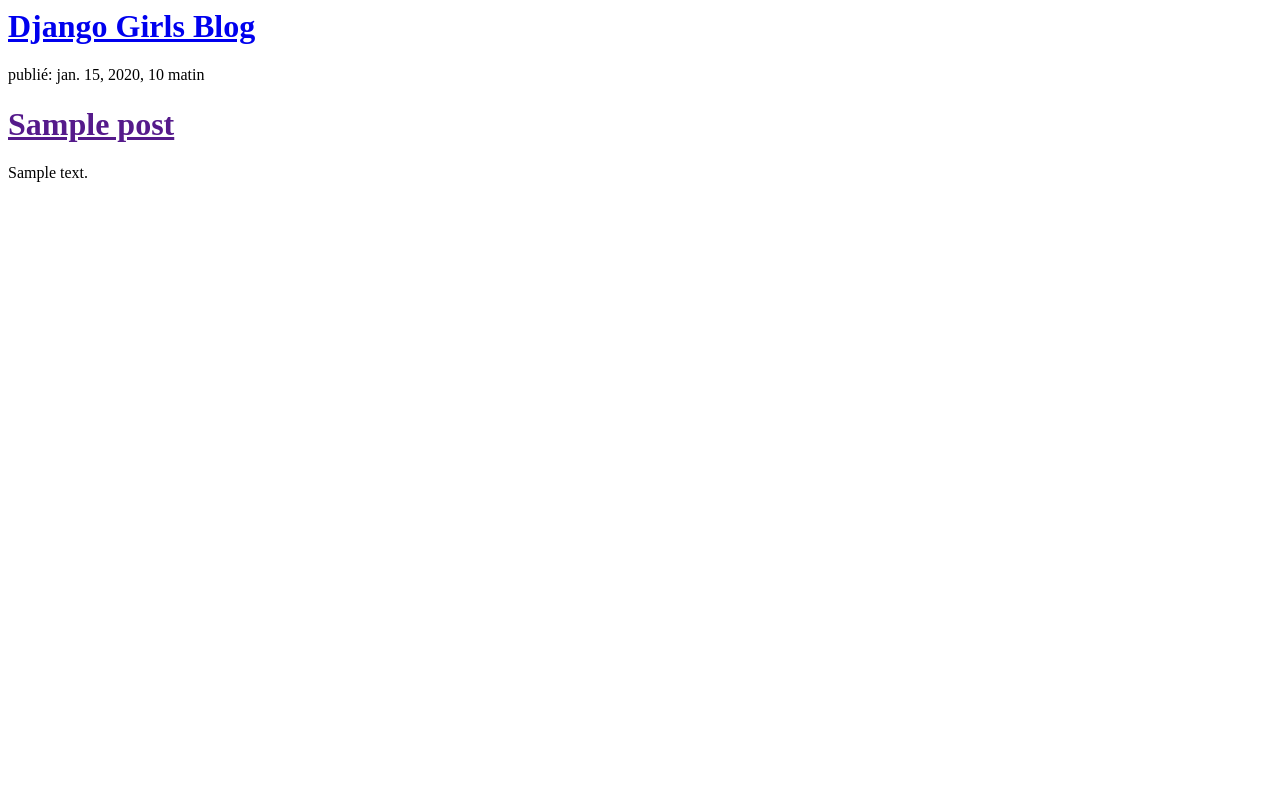
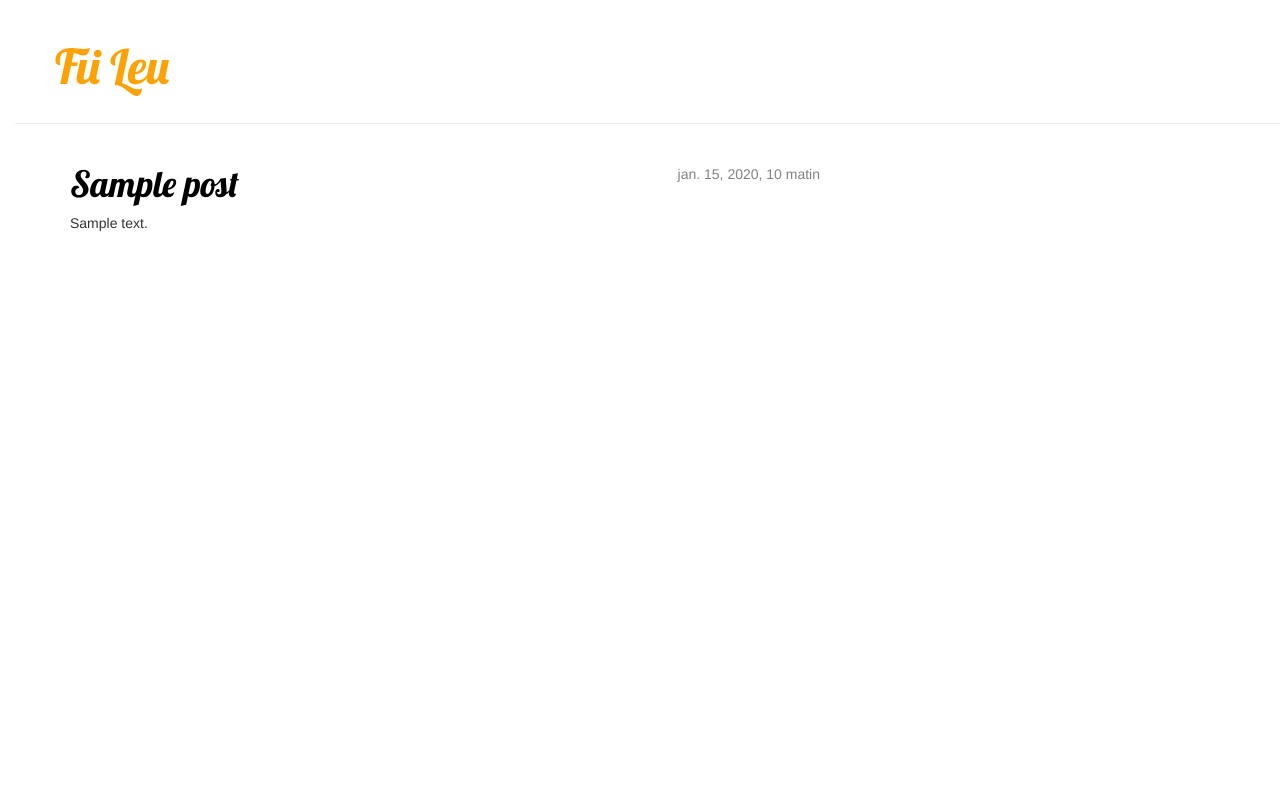
Before and after one commit to baradiop/my-blog, a Django app: template blog/templates/blog/post_list.html in a window 1280 px wide. Run offline with Django 3.2, Linux system fonts and the light colour scheme; the template is opened without the code that fills it: values that come from a table or form of the project are taken from there, others are empty; tables that the repository leaves empty hold one stand-in row (values such as "Sample post"); some libraries are stand-ins or nearby versions.

Commit message:
Modifications blog.css heritage...

```diff
--- /dev/null
+++ b/blog/static/css/blog.css
@@ -0,0 +1,56 @@
+h1 a {
+    color: #FCA205;
+    font-family: 'Lobster';
+}
+
+body {
+    padding-left: 15px;
+}
+
+.page-header {
+
+    margin-top: 0;
+    padding: 20px 20px 20px 40px;
+}
+
+.page-header h1, .page-header h1 a, .page-header h1 a:visited, .page-header h1 a:active {
+
+    font-size: 36pt;
+    text-decoration: none;
+}
+
+.content {
+    margin-left: 40px;
+}
+
+h1, h2, h3, h4 {
+    font-family: 'Lobster', cursive;
+}
+
+.date {
+    float: right;
+    color: #828282;
+}
+
+.save {
+    float: right;
+}
+
+.post-form textarea, .post-form input {
+    width: 100%;
+}
+
+.top-menu, .top-menu:hover, .top-menu:visited {
+    color: #ffffff;
+    float: right;
+    font-size: 26pt;
+    margin-right: 20px;
+}
+
+.post {
+    margin-bottom: 70px;
+}
+
+.post h1 a, .post h1 a:visited {
+    color: #000000;
+}
--- /dev/null
+++ b/blog/templates/blog/base.html
@@ -0,0 +1,26 @@
+{% load staticfiles %}
+<html>
+    <head>
+        <title>Fii Leu</title>
+        <link rel="stylesheet" href="//maxcdn.bootstrapcdn.com/bootstrap/3.2.0/css/bootstrap.min.css">
+        <link rel="stylesheet" href="//maxcdn.bootstrapcdn.com/bootstrap/3.2.0/css/bootstrap-theme.min.css">
+        <link href='//fonts.googleapis.com/css?family=Lobster&subset=latin,latin-ext' rel='stylesheet' type='text/css'>
+        <link rel="stylesheet" href="{% static 'css/blog.css' %}">
+    </head>
+    <body>
+        <body>
+            <div class="page-header">
+                <h1><a href="/">Fii Leu</a></h1>
+            </div>
+            <div class="content container">
+                <div class="row">
+                    <div class="col-md-8">
+                    {% block content %}
+                    {% endblock %}
+                    </div>
+                </div>
+            </div>
+        </body>
+
+    </body>
+</html>
--- a/blog/templates/blog/post_list.html
+++ b/blog/templates/blog/post_list.html
@@ -1,19 +1,13 @@
-<html>
-    <head>
-        <title>Django blog</title>
-    </head>
-    <body>
-    <div>
-        <h1><a href="/">Django Girls Blog</a></h1>
-    </div>
+{% extends 'blog/base.html' %}
 
+{% block content %}
     {% for post in posts %}
-        <div>
-            <p>publié: {{ post.published_date }}</p>
+        <div class="post">
+            <div class="date">
+                {{ post.published_date }}
+            </div>
             <h1><a href="">{{ post.title }}</a></h1>
             <p>{{ post.text|linebreaksbr }}</p>
         </div>
     {% endfor %}
-
-    </body>
-</html>
+{% endblock content %}
```
